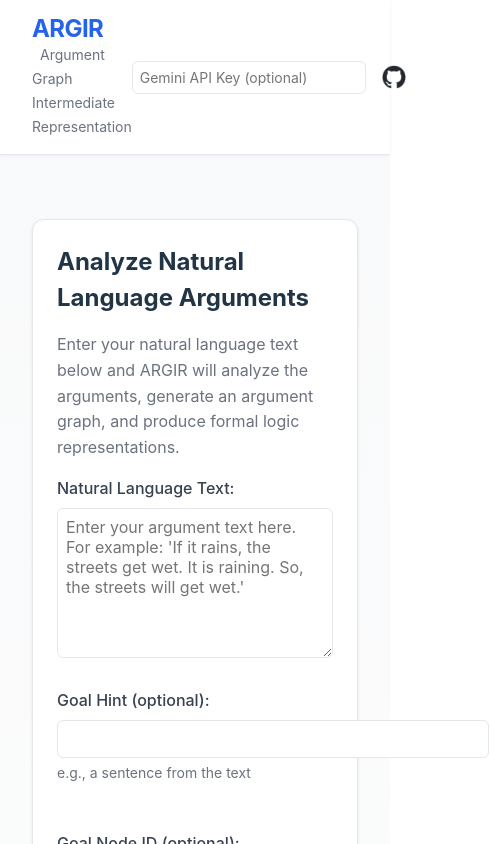
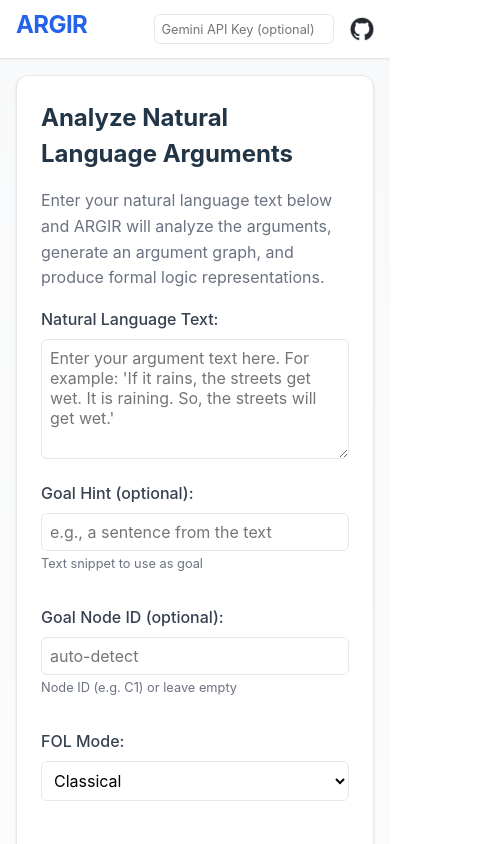
Before and after one commit to namin/argir, a React (Vite) app in the folder frontend/: page / in a window 390 px wide. Shown: the top 844 px of the page, 489 px wide, since content can reach past the window. Built offline with nearby package versions, Linux system fonts and the light colour scheme.

Commit message:
mobile tweaks

```diff
--- a/frontend/src/App.css
+++ b/frontend/src/App.css
@@ -1,6 +1,17 @@
+* {
+  box-sizing: border-box;
+}
+
 .app {
   min-height: 100vh;
   background: linear-gradient(to bottom, #f8f9fa, #ffffff);
+}
+
+.container {
+  max-width: 1200px;
+  margin: 0 auto;
+  padding: 0 2rem;
+  width: 100%;
 }
 
 .appbar {
@@ -64,10 +75,19 @@
   width: 100%;
   min-height: 150px;
   font-family: inherit;
+  box-sizing: border-box;
+}
+
+.form-group input[type="text"],
+.form-group input[type="password"],
+.form-group select {
+  box-sizing: border-box;
+  max-width: 100%;
 }
 
 .form-group input[type="number"] {
   width: 100px;
+  box-sizing: border-box;
 }
 
 .form-group small {
@@ -87,6 +107,90 @@
 @media (max-width: 768px) {
   .options-row {
     grid-template-columns: 1fr;
+    gap: 1rem;
+  }
+
+  .appbar {
+    padding: 0.75rem 1rem;
+    flex-wrap: wrap;
+  }
+
+  .brand {
+    margin-bottom: 0.5rem;
+  }
+
+  .subtitle {
+    display: none;
+  }
+
+  .api-key-input {
+    width: 180px;
+    font-size: 0.8rem;
+  }
+
+  .form-group small {
+    font-size: 0.8rem;
+    line-height: 1.4;
+    word-wrap: break-word;
+    overflow-wrap: break-word;
+    hyphens: auto;
+    max-width: 100%;
+  }
+
+  .main {
+    padding: 1rem 0;
+  }
+
+  .container {
+    padding: 0 1rem !important;
+    max-width: 100% !important;
+    overflow-x: hidden;
+  }
+
+  .form-group {
+    margin-bottom: 1rem;
+    max-width: 100%;
+  }
+
+  .form-group input[type="text"] {
+    font-size: 16px; /* Prevents zoom on iOS */
+    padding: 0.5rem;
+    width: 100%;
+    max-width: 100%;
+    box-sizing: border-box;
+  }
+
+  .form-group textarea {
+    min-height: 120px;
+    font-size: 16px;
+    padding: 0.5rem;
+    width: 100%;
+    max-width: 100%;
+    box-sizing: border-box;
+  }
+
+  .form-group select {
+    font-size: 16px;
+    padding: 0.5rem;
+    width: 100%;
+    max-width: 100%;
+    box-sizing: border-box;
+  }
+
+  .checkbox-row {
+    margin-bottom: 1rem;
+  }
+
+  .soft-options {
+    margin-left: 1rem;
+    margin-top: 0.5rem;
+    margin-bottom: 0.5rem;
+  }
+
+  .card {
+    padding: 1rem;
+    margin: 0 0 1rem 0;
+    box-sizing: border-box;
   }
 }
 
--- a/frontend/src/App.tsx
+++ b/frontend/src/App.tsx
@@ -208,10 +208,10 @@ function App() {
                     type="text"
                     value={goalHint}
                     onChange={(e) => setGoalHint(e.target.value)}
-                    placeholder=""
+                    placeholder="e.g., a sentence from the text"
                     style={{ width: '100%' }}
                   />
-                  <small>e.g., a sentence from the text</small>
+                  <small>Text snippet to use as goal</small>
                 </div>
 
                 <div className="form-group">
@@ -229,7 +229,7 @@ function App() {
                       <option key={id} value={id} />
                     ))}
                   </datalist>
-                  <small>Can specify a node ID (e.g. C1) on a re-analyze. Leave empty to auto-detect.</small>
+                  <small>Node ID (e.g. C1) or leave empty</small>
                 </div>
 
                 <div className="form-group">
--- a/frontend/vite.config.ts
+++ b/frontend/vite.config.ts
@@ -5,6 +5,7 @@ export default defineConfig({
   plugins: [react()],
   server: {
     port: 5173,
+    allowedHosts: ['argir.metareflective.dev'],
     proxy: {
       '/api': {
         target: 'http://localhost:8000',
```
